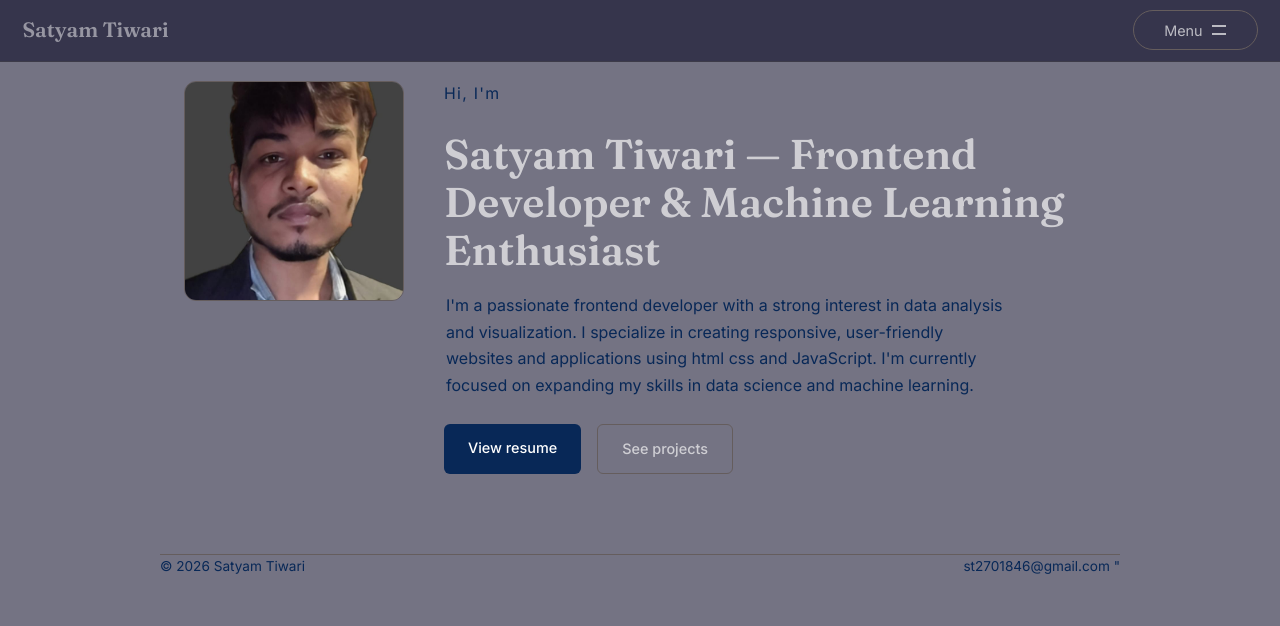
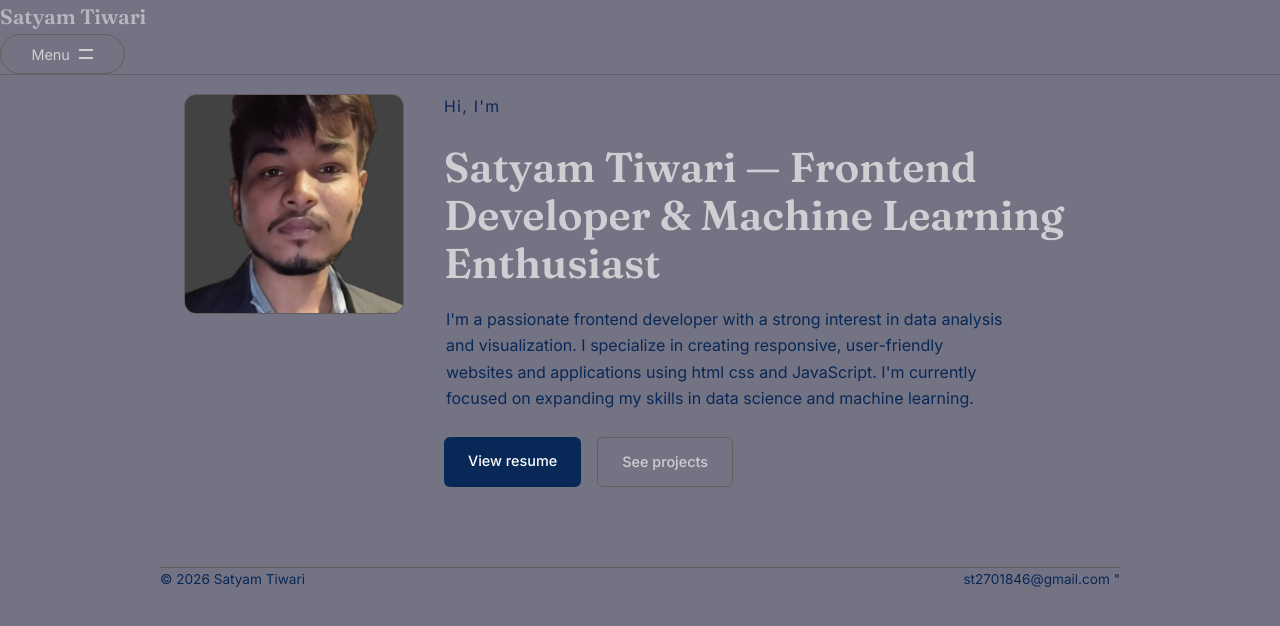
Before and after one commit to STYM-TIWARI08/MY-PORTFOLIO, a plain HTML site: page index.html in a window 1280 px wide. Drawn offline with Linux system fonts and the light colour scheme.

Commit message:
Update style.css

```diff
--- a/style.css
+++ b/style.css
@@ -56,25 +56,17 @@ img { max-width: 100%; display: block; }
 }
 
 /* ============ HEADER / NAV ============ */
+/* BROKEN — position doesn't accept a color variable */
 .site-header {
-  position: var(--bg);
-  top: 0;
-  z-index: 100;
-  background: var(--bg);
-  border-bottom: 1 px solid color white;
+  position: var(--bg);   /* ❌ invalid, header loses its sticky behavior */
+  border-bottom: 1 px solid color white;  /* ❌ "1 px" has a space, "color white" isn't valid */
 }
 
 .nav-bar {
-  max-width: 980 px;
-  margin: 0 auto;
-  padding: .65rem 1.4rem;
-  display: flex;
-  align-items: center;
-  justify-content: space-between;
+  max-width: 980 px;   /* ❌ space between 980 and px breaks it */
+  position: var(--bg); /* ❌ same issue as above */
+}
 
-  position:var(--bg);
-
-}
 
 .brand {
   font-family: var(--font-display);
@@ -386,3 +378,11 @@ img { max-width: 100%; display: block; }
     color: #082857;
     text-decoration: none;
 }
+@media (max-width: 480px) {
+  .nav-bar {
+    padding: 1rem;
+  }
+  .brand {
+    font-size: 1.1rem;
+  }
+}
```
